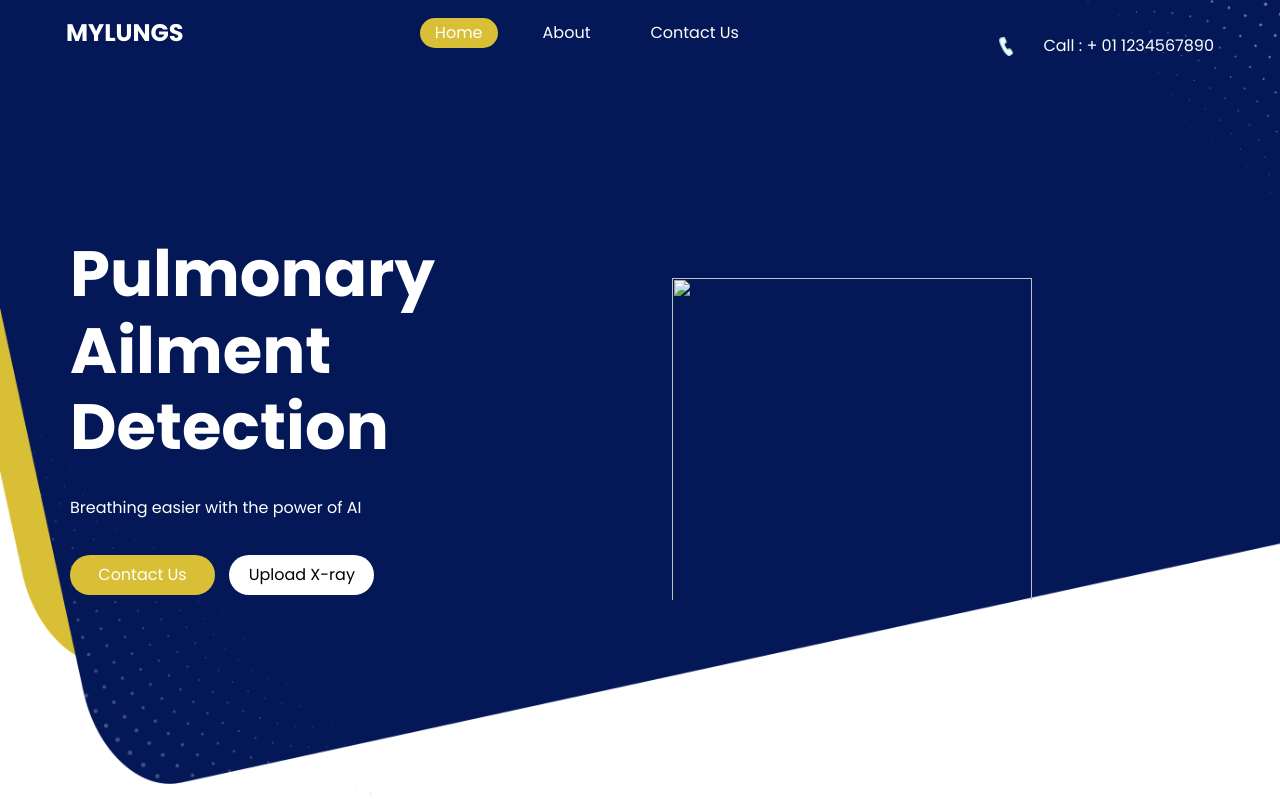
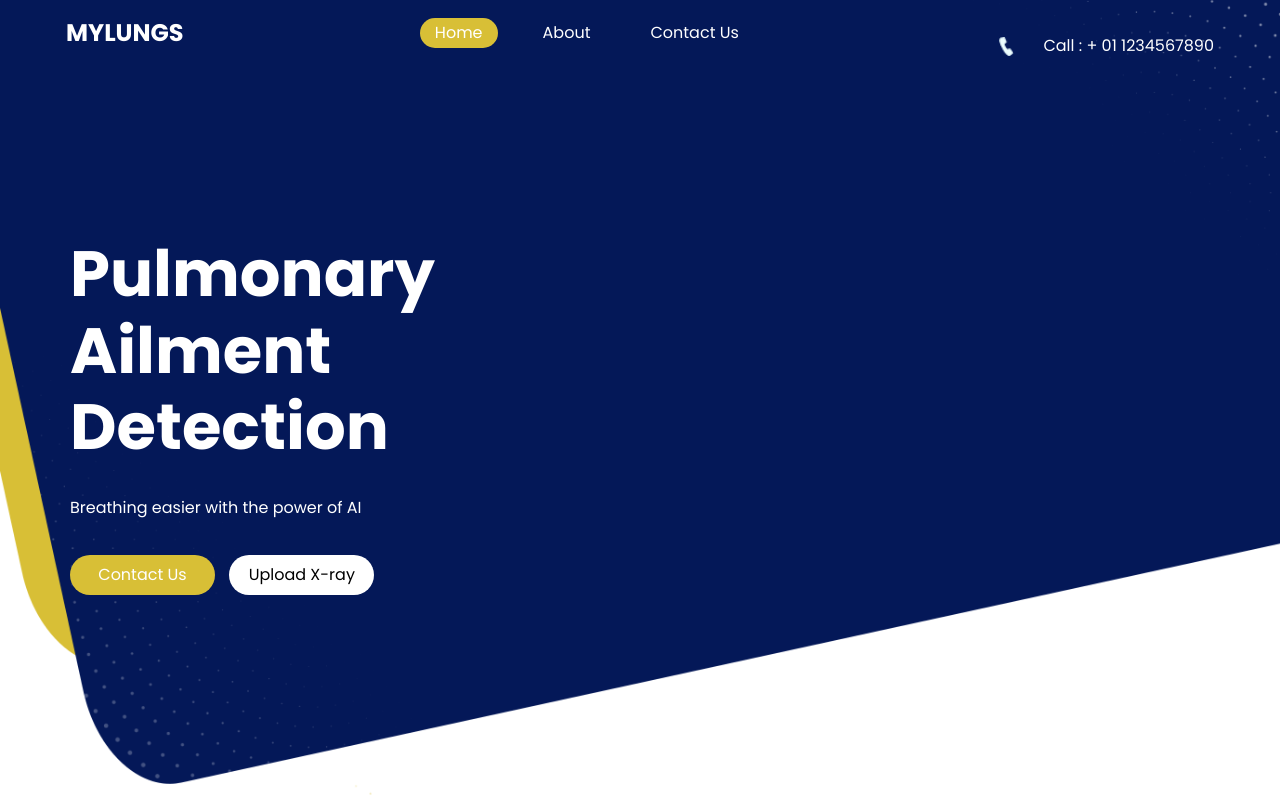
Before and after one commit to steveaugustine/MiniProjectNew, a plain HTML site: page index.html in a window 1280 px wide. Shown: the top 799 px of the page. Drawn offline with nearby package versions, Linux system fonts and the light colour scheme; a script that the page names is missing.

Commit message:
Update index.html

```diff
--- a/index.html
+++ b/index.html
@@ -104,8 +104,8 @@
                   </div>
                 </div>
                 <div class="col-md-6">
-                  <div class="img-box lungs" style="padding-bottom:50px !important; padding-top: 10px !important;">
-                    <img src="" alt="" style="height: 360px !important; width: 360px;">
+                  <div class="img-box " style="padding-bottom:50px !important; padding-top: 10px !important;">
+
                   </div>
                 </div>
               </div>
```
